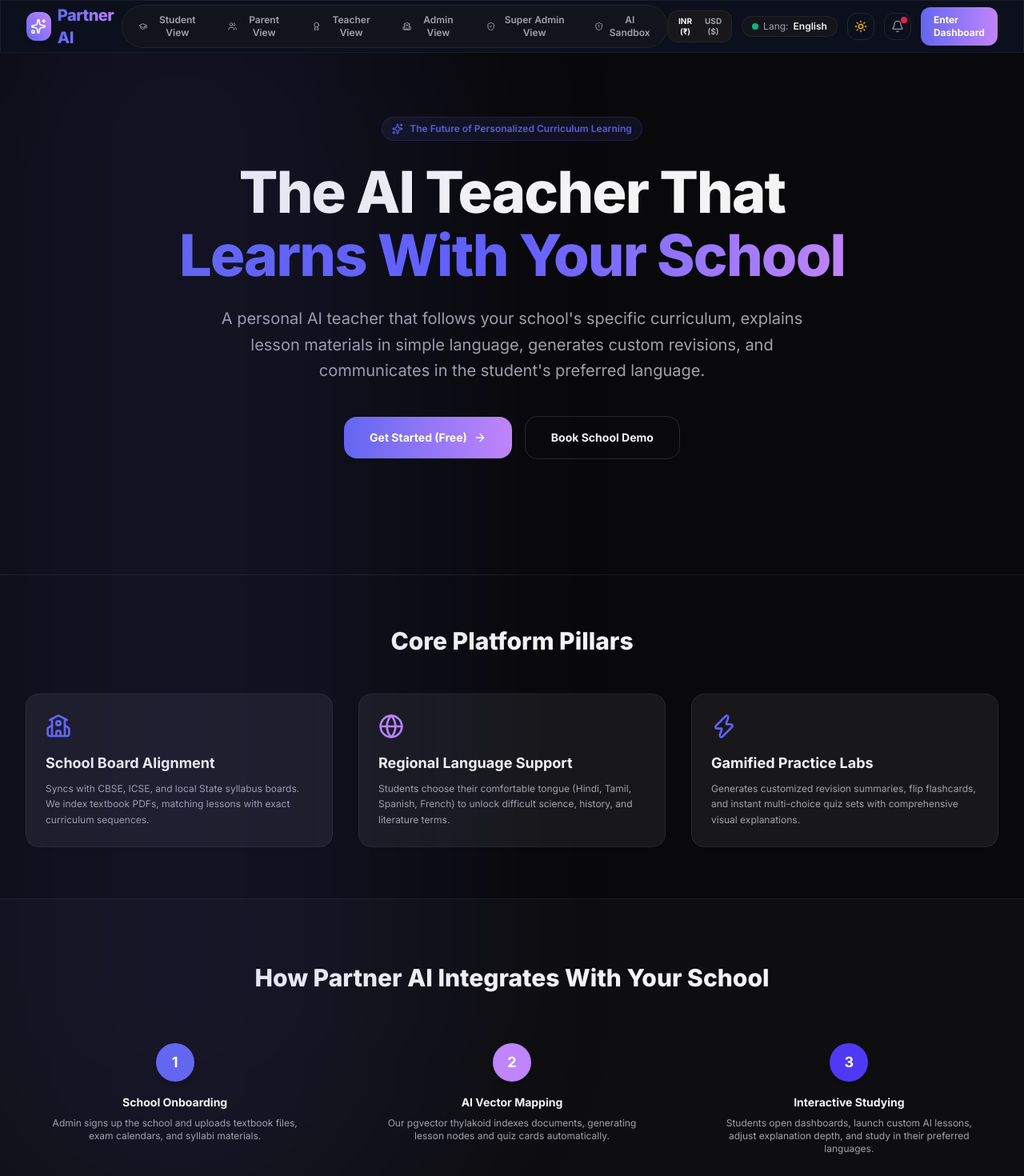
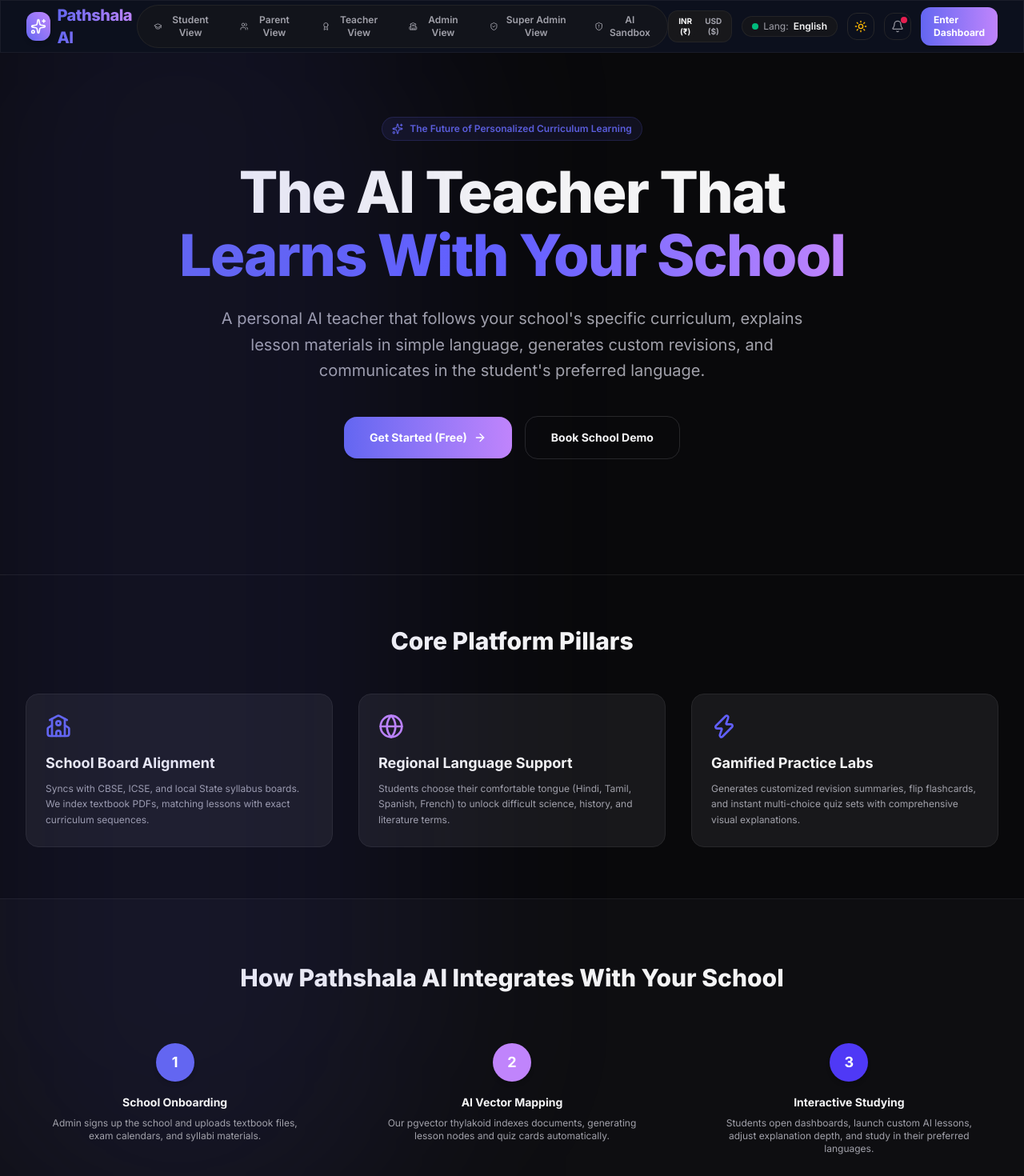
Before and after one commit to tarundutta499-tech/ai-school-partner, a Next.js app: page / in a window 1280 px wide. Shown: the top 1470 px of the page at 80% size. Built offline with nearby package versions, Linux system fonts and the light colour scheme.

Commit message:
chore: rename brand to Pathshala AI and link hybrid class sync parameters

```diff
--- a/package.json
+++ b/package.json
@@ -1,5 +1,5 @@
 {
-  "name": "school-learning-partner",
+  "name": "pathshala-ai",
   "version": "0.1.0",
   "private": true,
   "scripts": {
--- a/src/app/auth/page.tsx
+++ b/src/app/auth/page.tsx
@@ -65,7 +65,7 @@
           <div className="w-12 h-12 rounded-2xl bg-gradient-to-tr from-primary to-secondary flex items-center justify-center shadow-md mx-auto">
             <Sparkles className="w-6 h-6 text-white" />
           </div>
-          <h2 className="text-xl font-black">Welcome to Partner AI</h2>
+          <h2 className="text-xl font-black">Welcome to Pathshala AI</h2>
           <p className="text-xs text-muted-foreground">Sign in to sync with your school curriculum</p>
         </div>
 
--- a/src/app/layout.tsx
+++ b/src/app/layout.tsx
@@ -11,7 +11,7 @@
 });
 
 export const metadata: Metadata = {
-  title: "School Learning Partner AI - Your Personal Curriculum Teacher",
+  title: "Pathshala AI - Your Personal Curriculum Teacher",
   description: "AI tutor following class 6-12 school curriculums with simple translations, quizzes, notes & parents/teachers tracking dashboards.",
 };
 
--- a/src/app/page.tsx
+++ b/src/app/page.tsx
@@ -141,7 +141,7 @@
       {/* How It Works */}
       <section className="bg-muted/40 py-20 border-t border-b border-card-border/60">
         <div className="max-w-7xl mx-auto px-4 sm:px-6 lg:px-8">
-          <h2 className="text-3xl font-extrabold text-center mb-16">How Partner AI Integrates With Your School</h2>
+          <h2 className="text-3xl font-extrabold text-center mb-16">How Pathshala AI Integrates With Your School</h2>
 
           <div className="grid grid-cols-1 md:grid-cols-3 gap-12 relative">
             <div className="text-center relative">
@@ -305,7 +305,7 @@
           <div className="p-6 bg-card border border-card-border rounded-2xl relative">
             <MessageCircle className="w-8 h-8 text-primary/10 absolute top-4 right-4" />
             <p className="text-xs text-muted-foreground italic mb-4 leading-relaxed">
-              &quot;Partner AI has changed our study hours at home. Ethan used to struggle with class 10 chemistry terms, but now he translates them to Hindi, gets a simple explanation, and passes his school quizzes easily.&quot;
+              &quot;Pathshala AI has changed our study hours at home. Ethan used to struggle with class 10 chemistry terms, but now he translates them to Hindi, gets a simple explanation, and passes his school quizzes easily.&quot;
             </p>
             <span className="text-xs font-bold">— Sarah S., Parent</span>
           </div>
@@ -380,7 +380,7 @@
 
       {/* Footer */}
       <footer className="border-t border-card-border/60 py-8 text-center text-xs text-muted-foreground">
-        <p>&copy; {new Date().getFullYear()} Partner AI Inc. All rights reserved.</p>
+        <p>&copy; {new Date().getFullYear()} Pathshala AI Inc. All rights reserved.</p>
       </footer>
     </div>
   );
--- a/src/components/Navigation.tsx
+++ b/src/components/Navigation.tsx
@@ -31,7 +31,7 @@
             <Sparkles className="w-5 h-5 text-white" />
           </div>
           <span className="font-extrabold text-xl tracking-tight bg-gradient-to-r from-primary to-secondary bg-clip-text text-transparent">
-            Partner AI
+            Pathshala AI
           </span>
         </Link>
 
```
